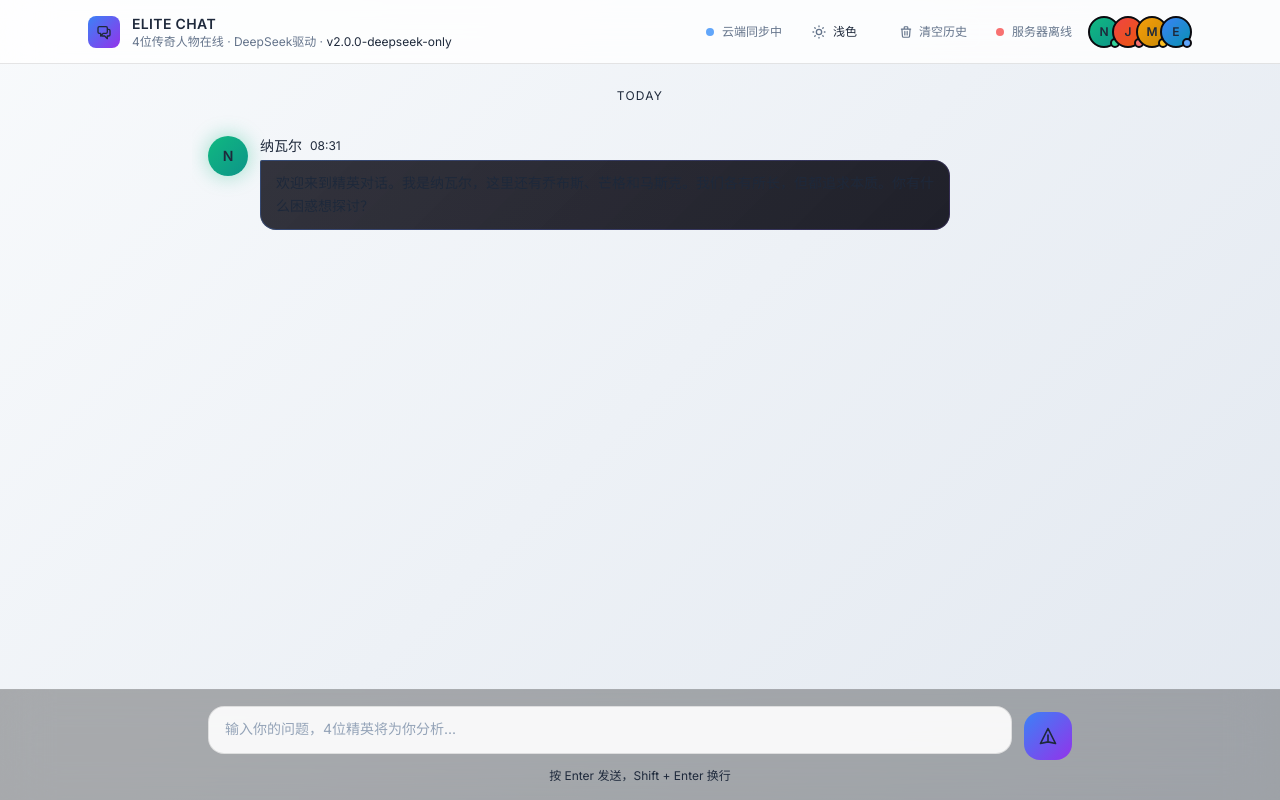
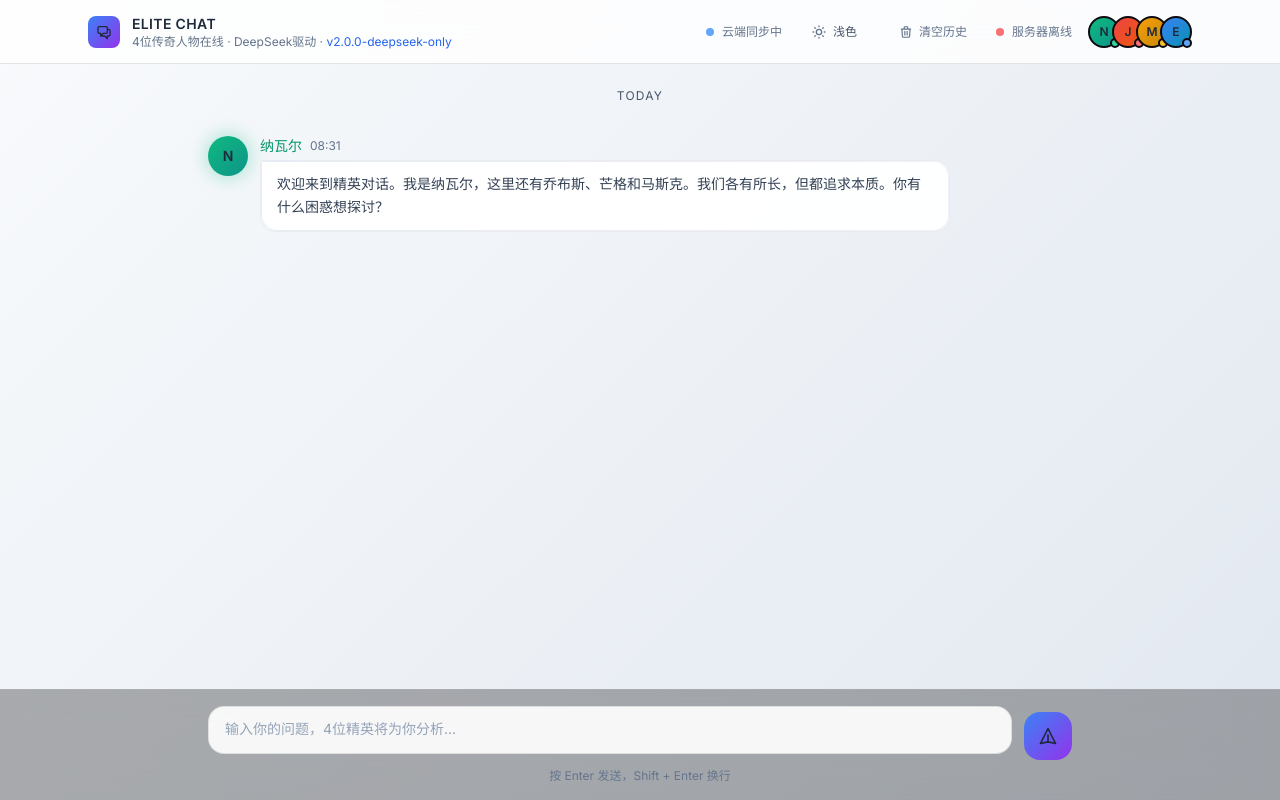
Before and after one commit to xesin77/elite-chat, a website: page public/index.html in a window 1280 px wide. Both pictures are taken after a click on the button "深色". Drawn offline with nearby package versions, Linux system fonts and the light colour scheme; no server answers.

Commit message:
Fix light theme message bubble colors

```diff
--- a/public/index.html
+++ b/public/index.html
@@ -155,21 +155,35 @@
             border-color: rgba(0,0,0,0.1) !important;
         }
         .light-theme h1,
-        .light-theme p,
-        .light-theme span,
         .light-theme .text-white {
             color: #1e293b !important;
         }
+        .light-theme p,
+        .light-theme span {
+            color: #475569 !important;
+        }
         .light-theme .text-white\/40,
-        .light-theme .text-white\/60 {
+        .light-theme .text-white\/60,
+        .light-theme .text-white\/20,
+        .light-theme .text-white\/70 {
             color: #64748b !important;
         }
-        .light-theme .message-bubble {
-            background: rgba(255,255,255,0.9) !important;
+        /* 消息气泡 */
+        .light-theme .gradient-border {
+            background: rgba(255,255,255,0.95) !important;
+            border: 1px solid rgba(0,0,0,0.08) !important;
+        }
+        .light-theme .gradient-border::before {
+            background: linear-gradient(135deg, rgba(59, 130, 246, 0.15), rgba(139, 92, 246, 0.1)) !important;
+        }
+        .light-theme .gradient-border p {
             color: #334155 !important;
         }
-        .light-theme .message-bubble-user {
+        /* 用户消息 */
+        .light-theme .bg-blue-500\/10 {
             background: linear-gradient(135deg, #3b82f6, #8b5cf6) !important;
+        }
+        .light-theme .bg-blue-500\/10 p {
             color: white !important;
         }
         .light-theme input,
@@ -181,6 +195,19 @@
         .light-theme input::placeholder,
         .light-theme textarea::placeholder {
             color: #94a3b8 !important;
+        }
+        /* 角色名字颜色 */
+        .light-theme .text-emerald-400 {
+            color: #059669 !important;
+        }
+        .light-theme .text-red-400 {
+            color: #dc2626 !important;
+        }
+        .light-theme .text-amber-400 {
+            color: #d97706 !important;
+        }
+        .light-theme .text-blue-400 {
+            color: #2563eb !important;
         }
     </style>
 </head>
```
